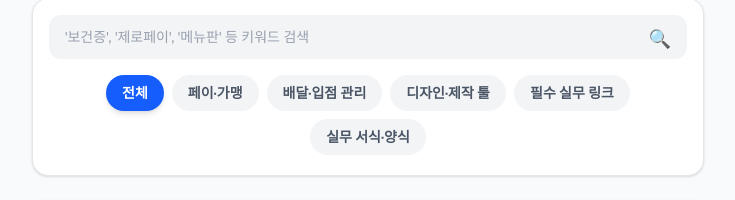
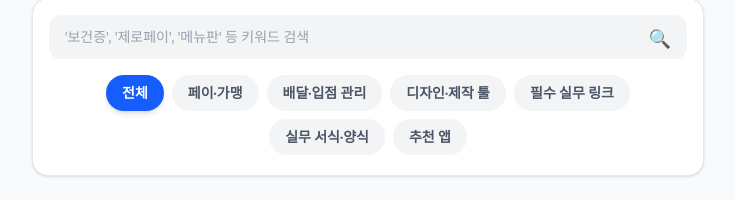
Before and after one commit to hannune-s/ssakdamoa, a Next.js app: page / in a window 1280 px wide. Shown: the part 122-322 px from the top of the page, without its empty margins (272-1007 px from the left). Built offline with nearby package versions, Linux system fonts and the light colour scheme.

Commit message:
feat: add recommended apps category and initial items

```diff
--- a/src/app/page.tsx
+++ b/src/app/page.tsx
@@ -2,7 +2,7 @@
 
 import { useState } from 'react';
 
-const CATEGORIES = ['전체', '페이·가맹', '배달·입점 관리', '디자인·제작 툴', '필수 실무 링크', '실무 서식·양식'];
+const CATEGORIES = ['전체', '페이·가맹', '배달·입점 관리', '디자인·제작 툴', '필수 실무 링크', '실무 서식·양식', '추천 앱'];
 
 const LINKS = [
   // 전국 단위 (페이·가맹)
@@ -45,6 +45,11 @@ const LINKS = [
   { id: 15, title: '표준근로계약서 양식 다운로드 (알바/직원)', desc: '직원/알바 고용 시 반드시 작성해야 할 계약서', category: '실무 서식·양식', keywords: ['근로계약서', '알바', '직원', '계약서', '서식', '양식'], url: '#' },
   { id: 32, title: '근태일지 (출퇴근 기록부) 양식 다운로드', desc: '직원/알바 출퇴근 및 근무시간 기록 양식', category: '실무 서식·양식', keywords: ['근태일지', '출퇴근', '기록부', '알바', '서식', '양식'], url: '#' },
   { id: 6, title: '영업신고증 위임장 등 서식 다운로드', desc: '영업신고증 대리 발급 및 신청 시 필요', category: '실무 서식·양식', keywords: ['영업신고증', '신고', '서식', '양식', '위임장'], url: '#' },
+
+  // 추천 앱
+  { id: 33, title: '한고세쏙 (세무/재고 관리)', desc: '복잡한 매장 관리, 한고세쏙 하나로 간편하게 해결', category: '추천 앱', keywords: ['한고세쏙', '세무', '재고', '매출', '관리앱', '추천앱'], url: '#' },
+  { id: 34, title: '당근비즈니스 (동네 홍보)', desc: '우리 동네 단골 만들기 및 매장 지역 광고', category: '추천 앱', keywords: ['당근', '당근마켓', '비즈니스', '광고', '홍보', '추천앱'], url: 'https://business.daangn.com/' },
+  { id: 35, title: '알바몬 / 알바천국 (구인구직)', desc: '빠르고 확실한 매장 아르바이트생 구인', category: '추천 앱', keywords: ['알바몬', '알바천국', '알바', '구인', '채용', '추천앱'], url: 'https://www.albamon.com/' },
 ];
 
 export default function Home() {
```
